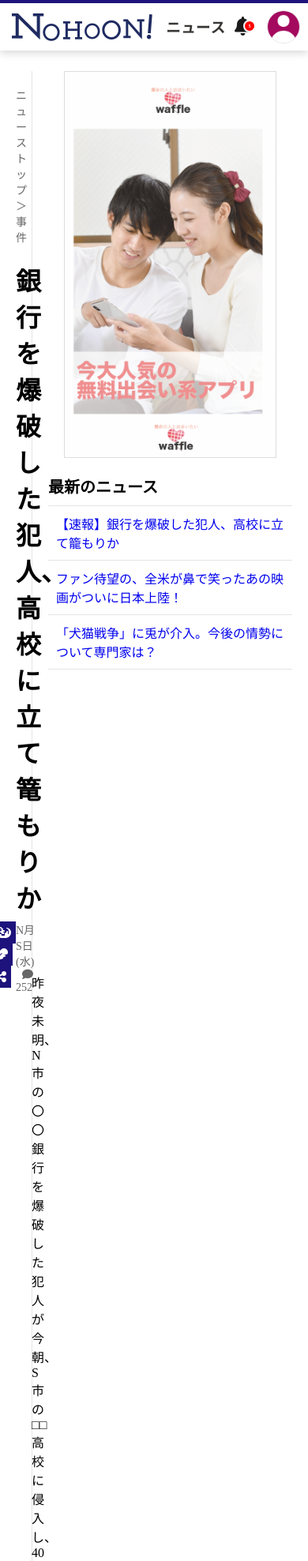
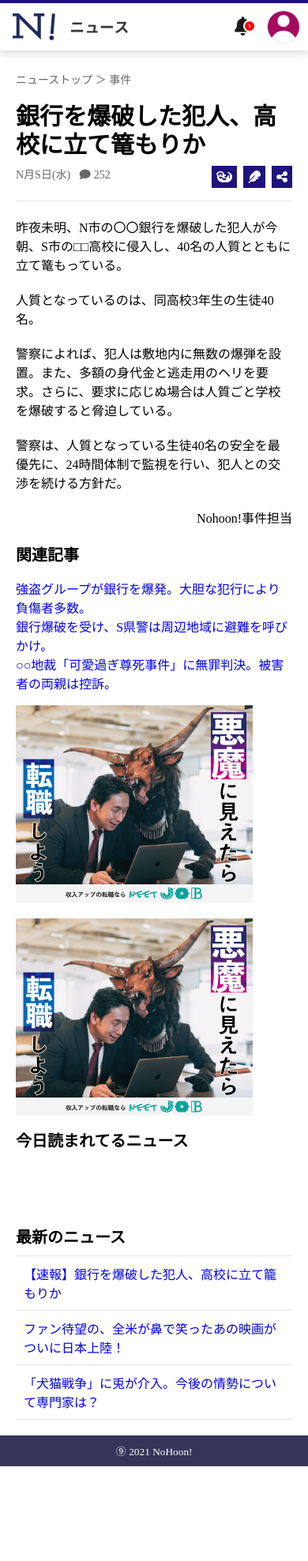
Before and after one commit to n-soukun/alfa-meieki-Q, a PHP site: page /news/index.html in a window 390 px wide. Shown: the top 1977 px of the page at 79% size. After the commit the page ends 1857 px from the top, so only its background shows below. Run offline with PHP 8.4, Linux system fonts and the light colour scheme; some libraries are stand-ins or nearby versions.

Commit message:
レスポンシブ化
ニュースサイトをスマホ表示へ対応させました。

```diff
--- a/assets/css/news.css
+++ b/assets/css/news.css
@@ -31,7 +31,7 @@
     display: none;
     position: absolute;
     top: 74px;
-    right: 0;
+    right: 20px;
     width: 300px;
     background: #fff;
     border-radius: 10px;
@@ -88,6 +88,7 @@
 
 .mes_box{
     position: absolute;
+    max-width: calc(100vw - 40px);
     top: 4px;
     right: 10px;
     padding: 10px;
@@ -221,6 +222,7 @@
 
 #main_head h1{
     margin-bottom: 8px;
+    line-height: 36px;
 }
 
 #head_footer{
@@ -351,4 +353,54 @@
     content: "";
     display: block;
     clear: both;
- }
+}
+
+footer{
+    width: 100%;
+    max-width: 1200px;
+    margin: auto;
+    padding: 10px 0;
+    text-align: center;
+    background: #35355a;
+    color: #fff;
+}
+
+.sp_480{
+    display: none;
+}
+
+@media screen and (max-width:1024px) {
+    main{
+        flex-direction: column;
+    }
+    #wrap_main{
+        width: calc(100% - 40px);
+    }
+    #wrap_side{
+        width: calc(100% - 40px);
+        padding: 20px;
+    }
+    .pc_1024{
+        display: none;
+    }
+}
+@media screen and (max-width:480px){
+    #wrap_main{
+        margin-top: 0;
+    }
+    #main_head h1{
+        font-size: 30px;
+    }
+    #main_head{
+        width: 100%;
+    }
+    #main_body{
+        padding: 0;
+    }
+    .pc_480{
+        display: none;
+    }
+    .sp_480{
+        display: block;
+    }
+}
--- a/news/index.html
+++ b/news/index.html
@@ -33,7 +33,8 @@
     <header>
         <div id="header_content">
             <div id="header_logo">
-                <img src="../assets/img/news_logo.png" alt="">
+                <img src="../assets/img/news_logo.png" alt="" class="pc_480">
+                <img src="../assets/img/news_logo_sp.png" alt="" class="sp_480">
             </div>
             <div id="user_info">
                 <div id="notice"><i class="fas fa-bell"></i><span>5</span></div>
@@ -88,7 +89,7 @@
             </div>
         </div>
         <div id="wrap_side">
-            <div id="side_ad">
+            <div id="side_ad" class="pc_1024">
                 <img src="../assets/img/news_ad.png" alt="">
             </div>
             <h2 class="underline">最新のニュース</h2>
@@ -99,7 +100,7 @@
             </ul>
         </div>
     </main>
-    <footer></footer>
+    <footer><small>⑨ 2021 NoHoon!<small></footer>
     <div class="black_in"></div>
 </body>
 </html>
```
Also changed, not shown: assets/img/news_logo_sp.png (added).
